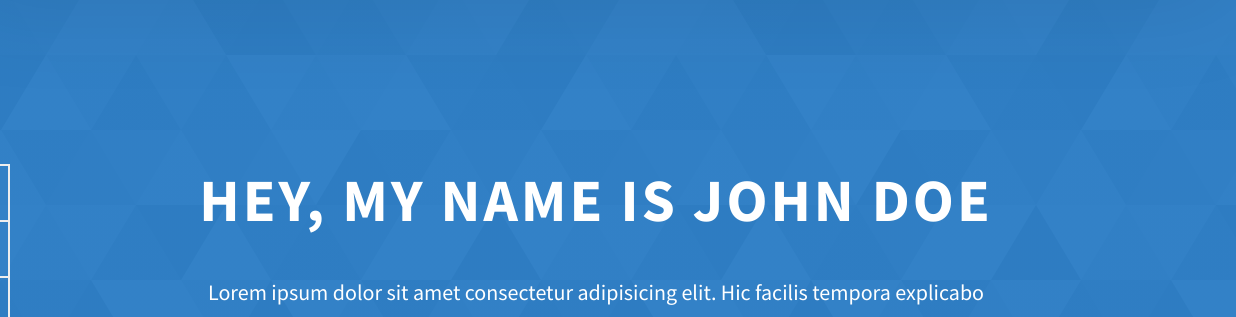
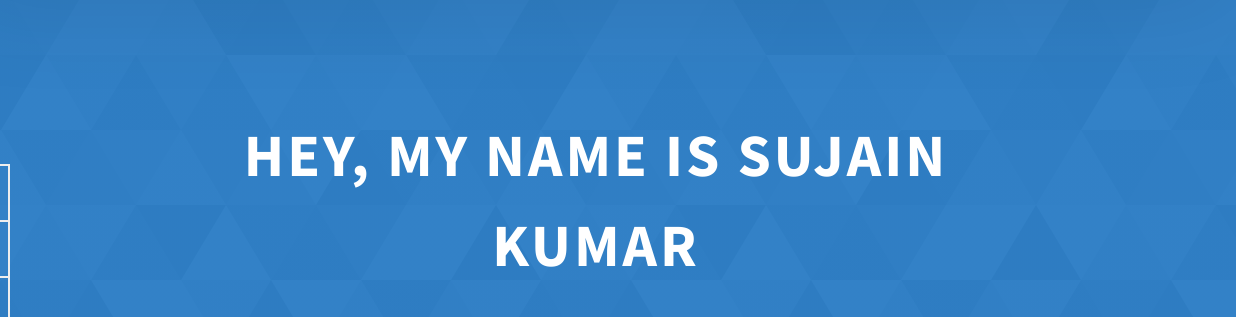
Before and after one commit to Sujain-kumar/my-portfolio, a website: page index.html in a window 1280 px wide. Shown: the part 95-412 px from the top of the page, 44-1280 px from the left. Drawn offline with Linux system fonts and the light colour scheme.

Commit message:
name changed

```diff
--- a/index.html
+++ b/index.html
@@ -84,7 +84,7 @@
     </header>
     <section class="home-hero">
       <div class="home-hero__content">
-        <h1 class="heading-primary">Hey, My name is John Doe</h1>
+        <h1 class="heading-primary">Hey, My name is Sujain Kumar</h1>
         <div class="home-hero__info">
           <p class="text-primary">
             Lorem ipsum dolor sit amet consectetur adipisicing elit. Hic facilis
```
